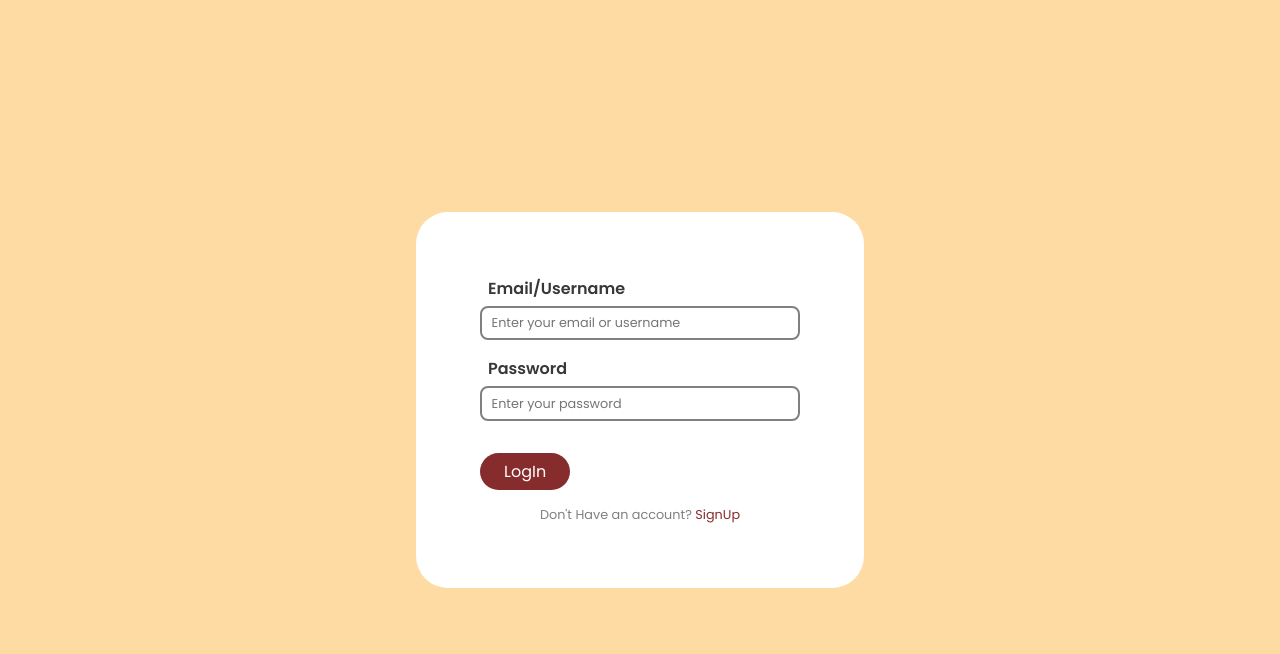
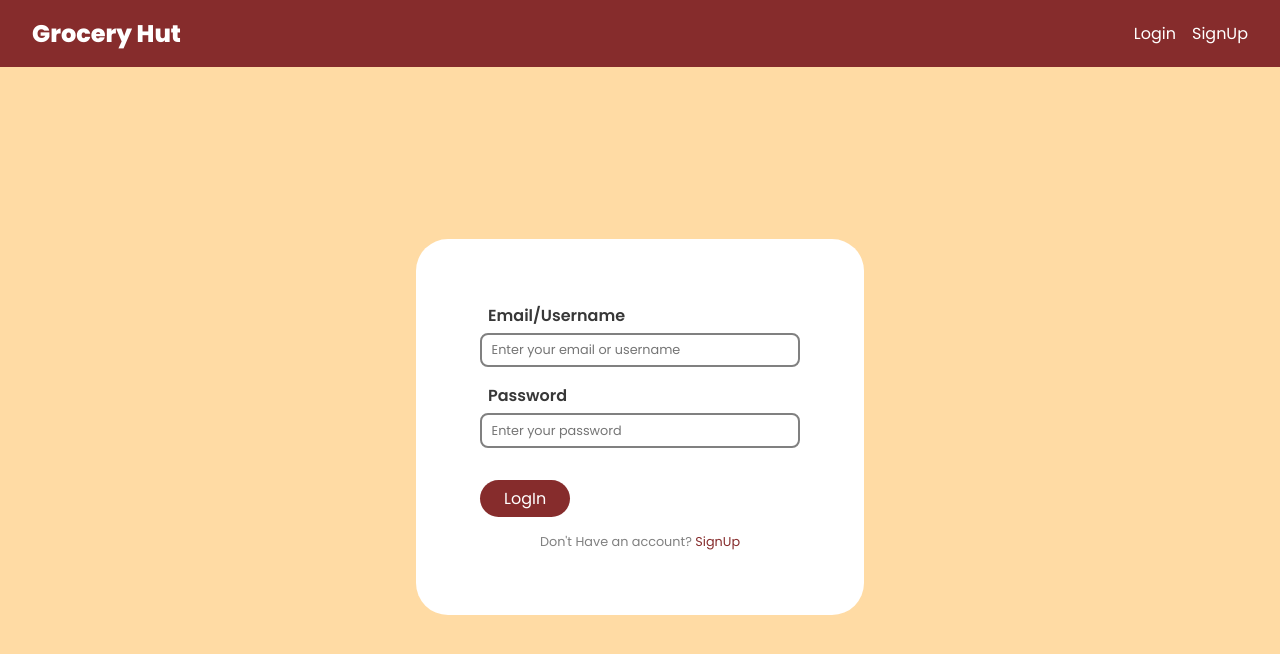
Before and after one commit to JJAHMEDAMER/grocery-hut, a Next.js app in the folder frontend/grocery_hut/: page /login in a window 1280 px wide. Shown: the top 654 px of the page. Built offline with nearby package versions, Linux system fonts and the light colour scheme.

Commit message:
add nav bar to login and sign up page

```diff
--- a/frontend/grocery_hut/comp/Navbar/Navbar.jsx
+++ b/frontend/grocery_hut/comp/Navbar/Navbar.jsx
@@ -1,10 +1,9 @@
 import styles from "./Navbar.module.css"
-
 import Link from "next/link"
 
 export const Navbar = () => {
     return <nav className={styles.nav}>
-        <h1 className={styles.app_title}>Grocery Hut</h1>
+        <Link href="/home"><h1 className={styles.app_title}>Grocery Hut</h1></Link>
         <ul className={styles.list}>
             <li><Link href="/login">Login</Link></li>
             <li><Link href="/signup">SignUp</Link></li>
--- a/frontend/grocery_hut/pages/login/index.jsx
+++ b/frontend/grocery_hut/pages/login/index.jsx
@@ -1,8 +1,12 @@
 import styles from "./login.module.css"
 import Link from "next/link"
 
+import { Navbar } from "../../comp"
+
 const login = () => {
-    return <div className={styles.form_container}>
+    return <div>
+        <Navbar/>
+        <div className={styles.form_container}>
             <form className={styles.form}>
                 <div className={styles.section}>
                     <label htmlFor="email" className={styles.label}>Email/Username</label>
@@ -17,6 +21,7 @@ const login = () => {
                 <p className={styles.no_account}>Don't Have an account? <Link href="/signup">SignUp</Link></p>
             </form>
         </div>
+    </div>
 }
 
 export default login
--- a/frontend/grocery_hut/pages/login/login.module.css
+++ b/frontend/grocery_hut/pages/login/login.module.css
@@ -1,6 +1,6 @@
 .form_container {
     width: 100vw;
-    height: 100vh;
+    height: 90vh;
     display: flex;
     align-items: center;
     justify-content: center;
@@ -71,14 +71,14 @@
 }
 
 @media screen and (max-width: 800px) {
-    .form{
+    .form {
         padding: 2rem;
         width: 75%
     }
 }
 
 @media screen and (max-width: 450px) {
-    .form{
+    .form {
         padding: 2rem;
         width: 90%
     }
--- a/frontend/grocery_hut/pages/signup/signup.module.css
+++ b/frontend/grocery_hut/pages/signup/signup.module.css
@@ -1,6 +1,6 @@
 .form_container {
     width: 100vw;
-    height: 100vh;
+    height: 90vh;
     display: flex;
     align-items: center;
     justify-content: center;
```
Also changed, not shown: frontend/grocery_hut/pages/signup/index.jsx (+6 -1 lines). Lines whose indentation alone changed are shown as unchanged.
